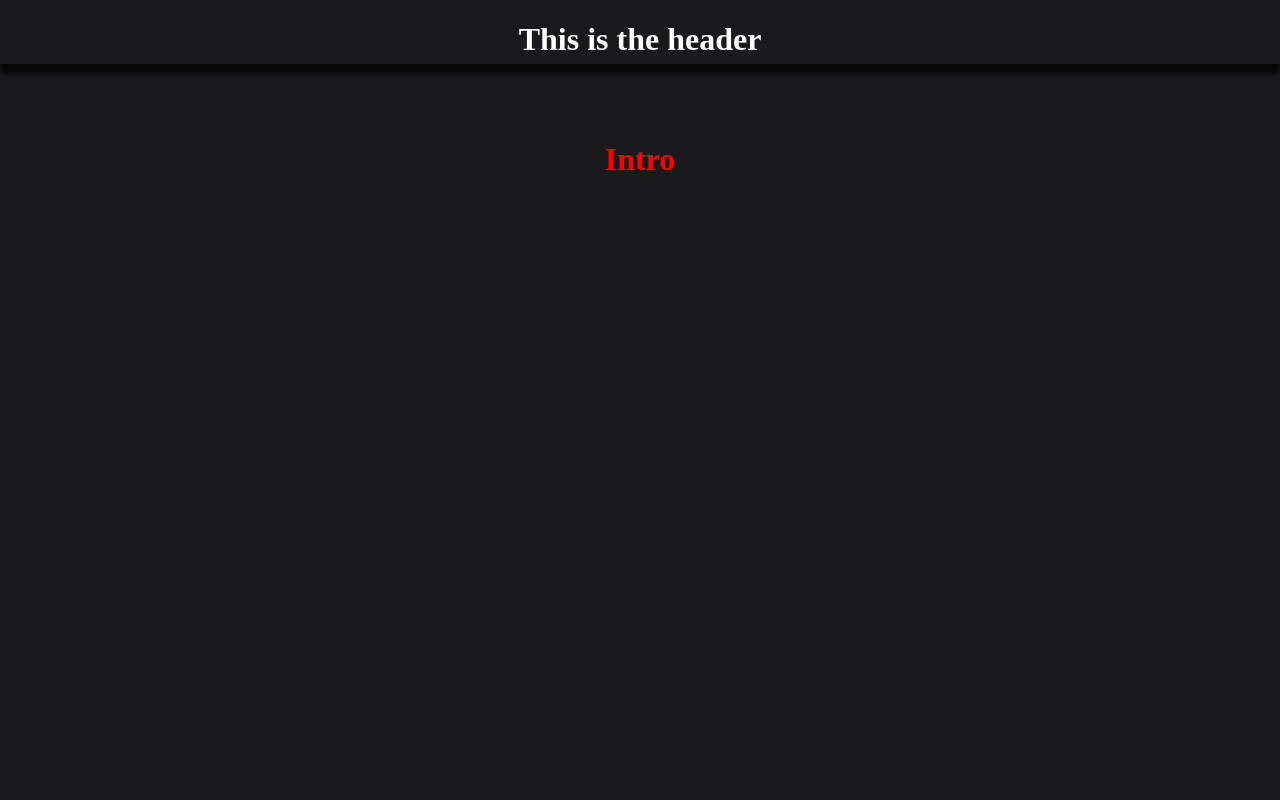
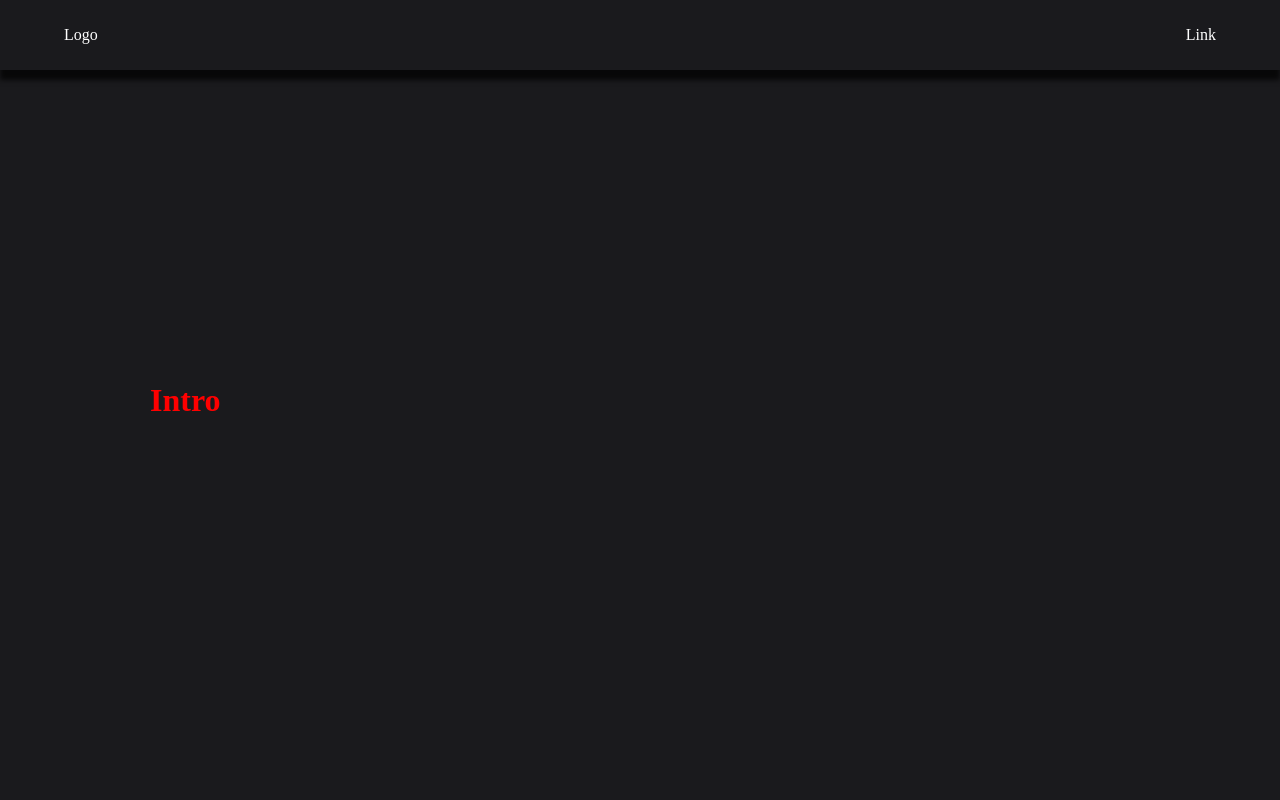
Before and after one commit to tristo999/TristoWebsite, a Gatsby site: page / in a window 1280 px wide. Shown: the top 800 px of the page. Built offline with nearby package versions, Linux system fonts and the light colour scheme; Gatsby itself is replaced by a stand-in of ours.

Commit message:
Formatting Changes

```diff
--- a/src/components/header.js
+++ b/src/components/header.js
@@ -2,9 +2,5 @@ import React from "react"
 import { Header } from "@styles"
 
 export default function Head(props) {
-  return (
-    <Header>
-      <br />
-    </Header>
-  )
+  return <Header />
 }
--- a/src/components/nav.js
+++ b/src/components/nav.js
@@ -1,6 +1,31 @@
 import React, { Component } from "react"
 import { Nav } from "@styles"
+import styled from "styled-components"
 import anime from "animejs"
+
+const StyledContainer = styled.div`
+  height: 100%
+  width: 90%;
+  padding-left: 5%;
+  padding-right: 5%;
+
+`
+
+const StyledLogo = styled.div`
+  float: left;
+  text-align: center;
+  height: 70px;
+  display: flex;
+  align-items: center;
+`
+
+const StyledLink = styled.div`
+  height: 70px;
+  float: right;
+  text-align: center;
+  display: flex;
+  align-items: center;
+`
 
 class NavBar extends Component {
   constructor() {
@@ -13,7 +38,8 @@ class NavBar extends Component {
     anime({
       targets: document.getElementsByClassName("NavBar"),
       translateY: -100,
-      duration: 1000,
+      duration: 500,
+      easing: "easeInOutQuart",
     })
   }
 
@@ -22,7 +48,8 @@ class NavBar extends Component {
     anime({
       targets: document.getElementsByClassName("NavBar"),
       translateY: 0,
-      duration: 1000,
+      duration: 500,
+      easing: "easeInOutQuart",
     })
   }
 
@@ -55,7 +82,10 @@ class NavBar extends Component {
   render() {
     return (
       <Nav className="NavBar">
-        <h1>This is the header</h1>
+        <StyledContainer>
+          <StyledLogo>Logo</StyledLogo>
+          <StyledLink>Link</StyledLink>
+        </StyledContainer>
       </Nav>
     )
   }
--- a/src/components/sections/aboutMe.js
+++ b/src/components/sections/aboutMe.js
@@ -1,16 +1,18 @@
 import React from "react"
 import styled from "styled-components"
+import { Section } from "@styles"
 
 const StyledContainer = styled.div`
   color: red;
-  min-height: 100vh;
   margin: auto;
 `
 
 export default function aboutMe() {
   return (
-    <StyledContainer>
-      <h1>About Me</h1>
-    </StyledContainer>
+    <Section>
+      <StyledContainer>
+        <h1>About Me</h1>
+      </StyledContainer>
+    </Section>
   )
 }
--- a/src/components/sections/intro.js
+++ b/src/components/sections/intro.js
@@ -4,9 +4,6 @@ import { Section } from "@styles"
 
 const StyledContainer = styled.div`
   color: red;
-  padding-top: 15vh;
-  float: top;
-  margin: auto;
 `
 
 export default function intro() {
--- a/src/components/sections/projects.js
+++ b/src/components/sections/projects.js
@@ -1,16 +1,18 @@
 import React from "react"
 import styled from "styled-components"
+import { Section } from "@styles"
 
 const StyledContainer = styled.div`
   color: red;
-  min-height: 100vh;
   padding-top: 15vh;
 `
 
 export default function projects() {
   return (
-    <StyledContainer>
-      <h1>Projects</h1>
-    </StyledContainer>
+    <Section>
+      <StyledContainer>
+        <h1>Projects</h1>
+      </StyledContainer>
+    </Section>
   )
 }
--- a/src/components/sections/workExperience.js
+++ b/src/components/sections/workExperience.js
@@ -1,5 +1,6 @@
 import React from "react"
 import styled from "styled-components"
+import { Section } from "@styles"
 
 const StyledContainer = styled.div`
   color: red;
@@ -9,8 +10,10 @@ const StyledContainer = styled.div`
 
 export default function workExperience() {
   return (
-    <StyledContainer>
-      <h1>Work Experience</h1>
-    </StyledContainer>
+    <Section>
+      <StyledContainer>
+        <h1>Work Experience</h1>
+      </StyledContainer>
+    </Section>
   )
 }
--- a/src/styles/GlobalStyle.js
+++ b/src/styles/GlobalStyle.js
@@ -7,6 +7,8 @@ body {
     color: #66FCF1;
     text-align: center;
     margin: 0px;
+    overflow-x: hidden;
+    overflow-y: scroll;
 }
 
 `
--- a/src/styles/header.js
+++ b/src/styles/header.js
@@ -3,7 +3,7 @@ import styled from "styled-components"
 const Header = styled.header`
   color: white;
   height: 8vh;
-  width: 100vw;
+  width: 100%;
   position: fixed;
   top: 0;
 `
--- a/src/styles/main.js
+++ b/src/styles/main.js
@@ -1,5 +1,7 @@
 import styled from "styled-components"
 
-const Main = styled.main``
+const Main = styled.main`
+  width: 100%;
+`
 
 export default Main
--- a/src/styles/nav.js
+++ b/src/styles/nav.js
@@ -4,8 +4,8 @@ const Nav = styled.header`
   color: white;
   z-index: 1;
   position: fixed;
-  width: 100vw;
-  height: 8vh;
+  height: 70px;
+  width: 100%;
   top: 0;
   text-align: center;
   background-color: #1a1a1d;
--- a/src/styles/section.js
+++ b/src/styles/section.js
@@ -1,8 +1,12 @@
 import styled from "styled-components"
 
 const Section = styled.div`
-  width: 100vw;
+  max-width: 80%;
   min-height: 100vh;
+  display: flex;
+  align-items: center;
+  text-align: center;
+  padding: 0 150px;
 `
 
 export default Section
```
